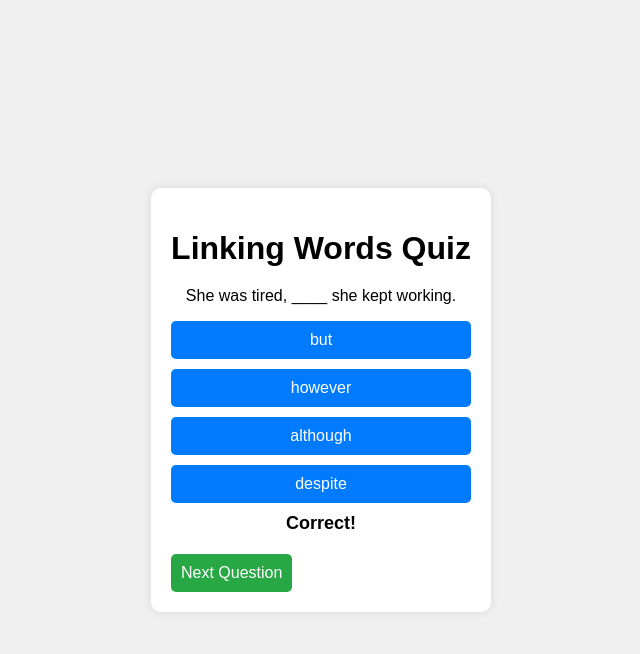
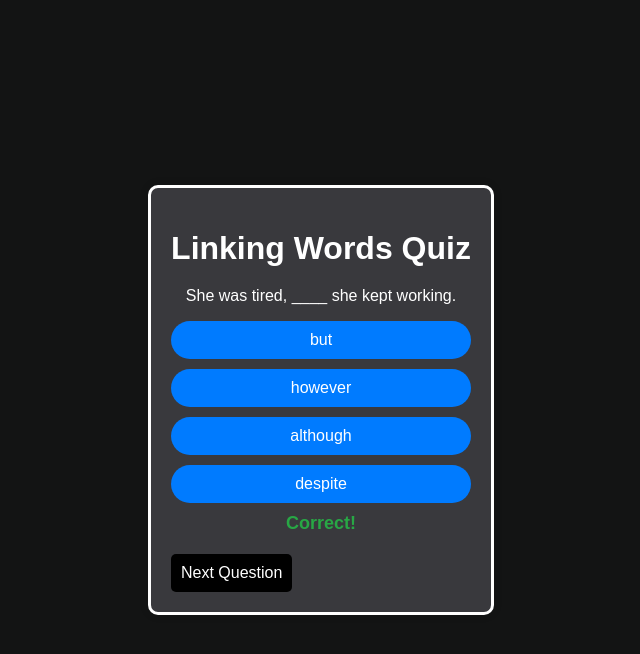
Before and after one commit to ViktorClipel/Linking-Words-Contrast, a plain HTML site: page index.html in a window 1280 px wide. Both pictures are taken after a click on the button "but". Shown: the whole page, without its empty margins (319-959 px from the left). Drawn offline with Linux system fonts and the light colour scheme.

Commit message:
Add files via upload

```diff
--- a/script.js
+++ b/script.js
@@ -18,10 +18,52 @@ const questions = [
         sentence: "He tried hard, ____ he didn't succeed.",
         options: ["although", "but", "despite", "however"],
         correct: "but"
+    },
+    {
+        sentence: "The movie was very entertaining; ____, it was too long.",
+        options: ["on the other hand", "despite", "but", "although"],
+        correct: "on the other hand"
+    },
+    {
+        sentence: "The project was difficult; ____, we managed to finish it on time.",
+        options: ["although", "but", "even though", "however"],
+        correct: "however"
+    },
+    {
+        sentence: "She agreed to help, ____ she was very busy.",
+        options: ["despite", "but", "although", "however"],
+        correct: "although"
+    },
+    {
+        sentence: "I was exhausted; ____, I stayed up late to finish the book.",
+        options: ["nevertheless", "but", "despite", "although"],
+        correct: "nevertheless"
+    },
+    {
+        sentence: "The weather was cold; ____, we decided to go hiking.",
+        options: ["despite", "but", "although", "however"],
+        correct: "despite"
+    },
+    {
+        sentence: "She is very talented; ____, she is quite modest.",
+        options: ["but", "on the other hand", "even though", "however"],
+        correct: "on the other hand"
+    },
+    {
+        sentence: "He didn't enjoy the meal; ____, he was polite about it.",
+        options: ["however", "but", "although", "despite"],
+        correct: "however"
+    },
+    {
+        sentence: "The team won the match, ____ it was a close game.",
+        options: ["although", "despite", "nevertheless", "but"],
+        correct: "although"
     }
 ];
 
 let currentQuestionIndex = 0;
+let correctAnswersCount = 0; // Variável para contar respostas corretas
+const passingScore = 7; // Define o limite para passar
 
 function loadQuestion() {
     const currentQuestion = questions[currentQuestionIndex];
@@ -34,25 +76,42 @@ function loadQuestion() {
     });
 
     document.getElementById('result').textContent = '';
+    document.getElementById('result').className = ''; // Reseta a cor
     document.getElementById('next-btn').style.display = 'none';
 }
 
 function checkAnswer(selectedOption) {
     const currentQuestion = questions[currentQuestionIndex];
+    const resultElement = document.getElementById('result');
+
     if (selectedOption === currentQuestion.correct) {
-        document.getElementById('result').textContent = 'Correct!';
+        resultElement.textContent = 'Correct!';
+        resultElement.className = 'correct';
+        correctAnswersCount++; // Incrementa o contador de acertos
     } else {
-        document.getElementById('result').textContent = `Wrong! The correct answer is "${currentQuestion.correct}".`;
+        resultElement.textContent = `Wrong! The correct answer is "${currentQuestion.correct}".`;
+        resultElement.className = 'wrong';
     }
     document.getElementById('next-btn').style.display = 'block';
 }
 
 function nextQuestion() {
     currentQuestionIndex++;
+    document.getElementById('result').textContent = '';
+    document.getElementById('result').className = ''; // Reseta a cor
+    document.getElementById('next-btn').style.display = 'none';
     if (currentQuestionIndex < questions.length) {
         loadQuestion();
     } else {
-        document.getElementById('question').textContent = "You've completed the quiz!";
+        // Mensagem final com a avaliação de "passou" ou "não passou"
+        let finalMessage = `Your score is ${correctAnswersCount}/${questions.length}. `;
+        if (correctAnswersCount >= passingScore) {
+            finalMessage += "You passed!";
+        } else {
+            finalMessage += "You did not pass.";
+        }
+
+        document.getElementById('question').textContent = finalMessage;
         document.getElementById('options').style.display = 'none';
         document.getElementById('next-btn').style.display = 'none';
     }
--- a/style.css
+++ b/style.css
@@ -1,6 +1,7 @@
 body {
     font-family: Arial, sans-serif;
-    background-color: #f0f0f0;
+    background-color: #131414;
+    color: white;
     display: flex;
     justify-content: center;
     align-items: center;
@@ -9,8 +10,9 @@ body {
 }
 
 .container {
-    background-color: white;
+    background-color: #39393d;
     padding: 20px;
+    border: rgb(255, 255, 255) 3px solid;
     border-radius: 10px;
     box-shadow: 0 0 10px rgba(0, 0, 0, 0.1);
     text-align: center;
@@ -29,19 +31,22 @@ h1 {
     background-color: #007bff;
     color: white;
     border: none;
-    border-radius: 5px;
+    border-radius: 25px;
     cursor: pointer;
     font-size: 16px;
+    transition: all 0.15s ease;
 }
 
 .option-btn:hover {
     background-color: #0056b3;
+    transform: scale(1.1);
+    border: rgb(255, 255, 255) 3px solid;
 }
 
 #next-btn {
     margin-top: 20px;
     padding: 10px;
-    background-color: #28a745;
+    background-color: #000000;
     color: white;
     border: none;
     border-radius: 5px;
@@ -59,3 +64,10 @@ h1 {
     font-size: 18px;
     font-weight: bold;
 }
+#result.correct {
+    color: #28a745; /* Verde */
+}
+
+#result.wrong {
+    color: #dc3545; /* Vermelho */
+}
```
